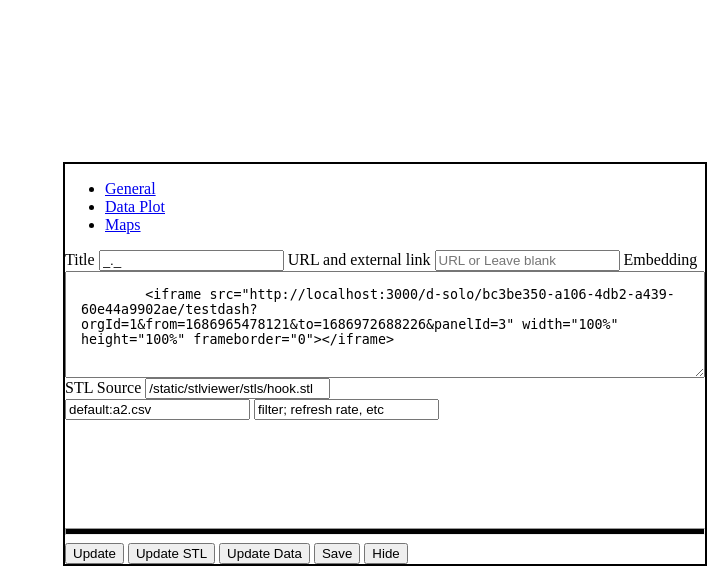
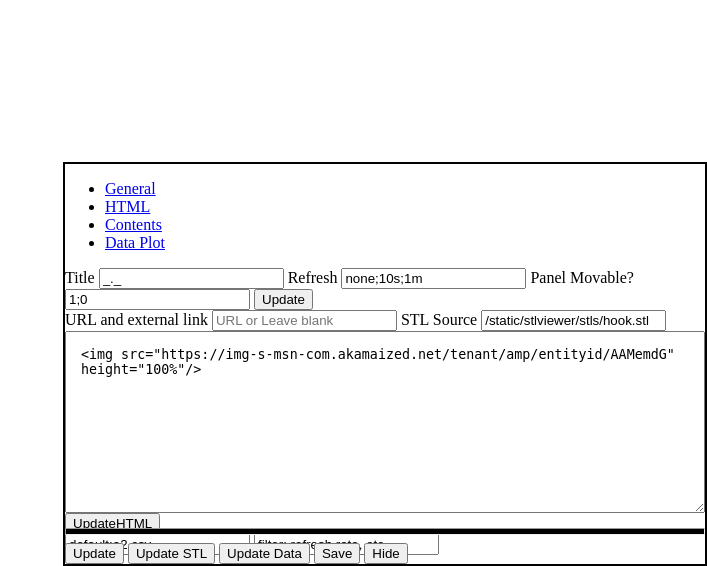
Before and after one commit to geospaces-org/dash, a Python web app: template templates/dash/configure.html in a window 1280 px wide. Shown: the part 234-800 px from the top of the page, without its empty margins (573-1280 px from the left). Run offline with Jinja, Linux system fonts and the light colour scheme; the template is opened without the code that fills it, so the values that code supplies are empty.

Commit message:
Commiting

```diff
--- a/templates/dash/configure.html
+++ b/templates/dash/configure.html
@@ -13,44 +13,59 @@
 .c100 {
     width: 100%;
     padding: 15px;
+    -webkit-box-sizing: border-box; /* Safari/Chrome, other WebKit */
+     -moz-box-sizing: border-box;    /* Firefox, other Gecko */
+     box-sizing: border-box;
 }
 </style>
 
 <div id="configure" class="configure" style="display: none1;">
 <div id="tabs" class=tabs>
 <ul>
-            <li><a href="#tabs1" >General </a></li>
-            <li><a href="#tabs2" >Data Plot </a></li>
-            <li><a href="#tabs3" >Maps</a></li>
+    <li><a href="#tabs1" >General</a></li>
+    <li><a href="#tabs3" >HTML</a></li>
+    <li><a href="#tabs2" >Contents</a></li>
+    <li><a href="#tabs4" >Data Plot</a></li>
 </ul>
+<!-- ~~~~~~~~~~~~~~~~~~~~~~~~~~~~~ -->
 <div id="tabs1" >
-
-        <label class=label1 > Title</label>
+    <label class=label1 >Title</label>
     <input class="input1" id="title"  data-toggle="tooltip"  title="Title for the panel" placeholder="Title" value="_._">
 
+    <label class=label1 >Refresh</label>
+    <input class="input1" id="refresh"  data-toggle="tooltip"  title="" placeholder="none;10s;1m" value="none;10s;1m">
 
+    <label class=label1 >Panel Movable?</label>
+    <input class="input1" id="refresh"  data-toggle="tooltip"  title="" placeholder="1|0" value="1;0">
+
+    <button  class="btn btn-primary" type="button" onclick="updateGeneral()">Update</button>
+</div>
+<!-- ~~~~~~~~~~~~~~~~~~~~~~~~~~~~~ -->
+<div id="tabs2" >
     <label class=label1 > URL and external link </label>
     <input class="input1" id="url"  data-toggle="tooltip" title="Extrenal URL"  placeholder="URL or Leave blank" value="">
-
-        <label class=label1 >Embedding</label>
-        <textarea class="c100" rows=5 id="emb"  data-toggle="tooltip" title="Embed URL"  placeholder="URL or Leave blank" >
-        <iframe src="http://localhost:3000/d-solo/bc3be350-a106-4db2-a439-60e44a9902ae/testdash?orgId=1&from=1686965478121&to=1686972688226&panelId=3" width="100%" height="100%" frameborder="0"></iframe>
-        </textarea>
 
     <label class=label1 >STL Source</label>
     <input class="input1" id="stl"  data-toggle="tooltip" title="STL File"  placeholder="STL File or Leave blank" value="/static/stlviewer/stls/hook.stl">
 </div>
-        <div id="tabs2" >
-
+<!-- ~~~~~~~~~~~~~~~~~~~~~~~~~~~~~ -->
+<div id="tabs3" >
+    <div style="height:100%;">
+    <textarea  class=c100 rows=10 id="html"  data-toggle="tooltip" title="Enter HTML"  placeholder="HTML" >
+<img src="https://img-s-msn-com.akamaized.net/tenant/amp/entityid/AAMemdG" height="100%"/>
+    </textarea>
+    <button  class="btn btn-primary" type="button" onclick="updateHTML()">UpdateHTML</button>
+    </div>
+</div>
+<!-- ~~~~~~~~~~~~~~~~~~~~~~~~~~~~~ -->
+<div id="tabs4" >
     <input class="input1" id="datdsrc"  data-toggle="tooltip"  placeholder="Data Source" value="default:a2.csv">
     <input class="input1" id="params"  data-toggle="tooltip"
         placeholder="Chart parameters"  value="filter; refresh rate, etc">
 
 </div>
-        <div id="tabs3" >
 </div>
-    </div>
-
+<!-- ~~~~~~~~~~~~~~~~~~~~~~~~~~~~~ -->
 <div style="position: absolute; bottom: 0; width: 100%;">
     <hr style="height: 5px; background: #010101;" />
     <button  class="btn btn-primary" type="button" onclick="updatePanel()">Update</button>
@@ -61,3 +76,38 @@
 </div>
 
 </div>
+
+<script>
+//~~~~~~~~~~~~~~~~~~~~~~~~~~~~~~~~~~~~~~~~~~~~~~~~~~~~~~~~~~~~~~~~~~~~~~~~~~~~~~~~~~~~
+function updateHTML(ele) {
+    ele = (ele) ? getParentGridItem(ele) : ACTIVE_GRID_ITEM
+    if ( !ele ) {
+        salert("No panel selected", "btn-warning")
+        return;
+    }
+    var emb = $("#html")
+    var con = $(ele).find(".gridcard")
+    con.html(emb.val())
+}
+
+//~~~~~~~~~~~~~~~~~~~~~~~~~~~~~~~~~~~~~~~~~~~~~~~~~~~~~~~~~~~~~~~~~~~~~~~~~~~~~~~~~~~~
+function updateGeneral(ele) {
+    ele = (ele) ? getParentGridItem(ele) : ACTIVE_GRID_ITEM
+    if ( !ele ) {
+        salert("No panel selected", "btn-warning")
+        return;
+    }
+    $(ele).find("#paneltitle").html( $("#title").val() )
+}
+
+// ---------------------------------------------------------------------------------
+function getDatasetsCB1(responseTxt){
+    var ds   = JSON.parse(responseTxt);
+    var vals = ds.values;
+
+
+}
+function getDatasets() {
+    callws('/tseries/getdatasets/',"", getDatasetsCB1)
+}
+</script>
```
Also changed, not shown: templates/dash/index.html (+15 -14 lines). Lines whose indentation alone changed are shown as unchanged.
